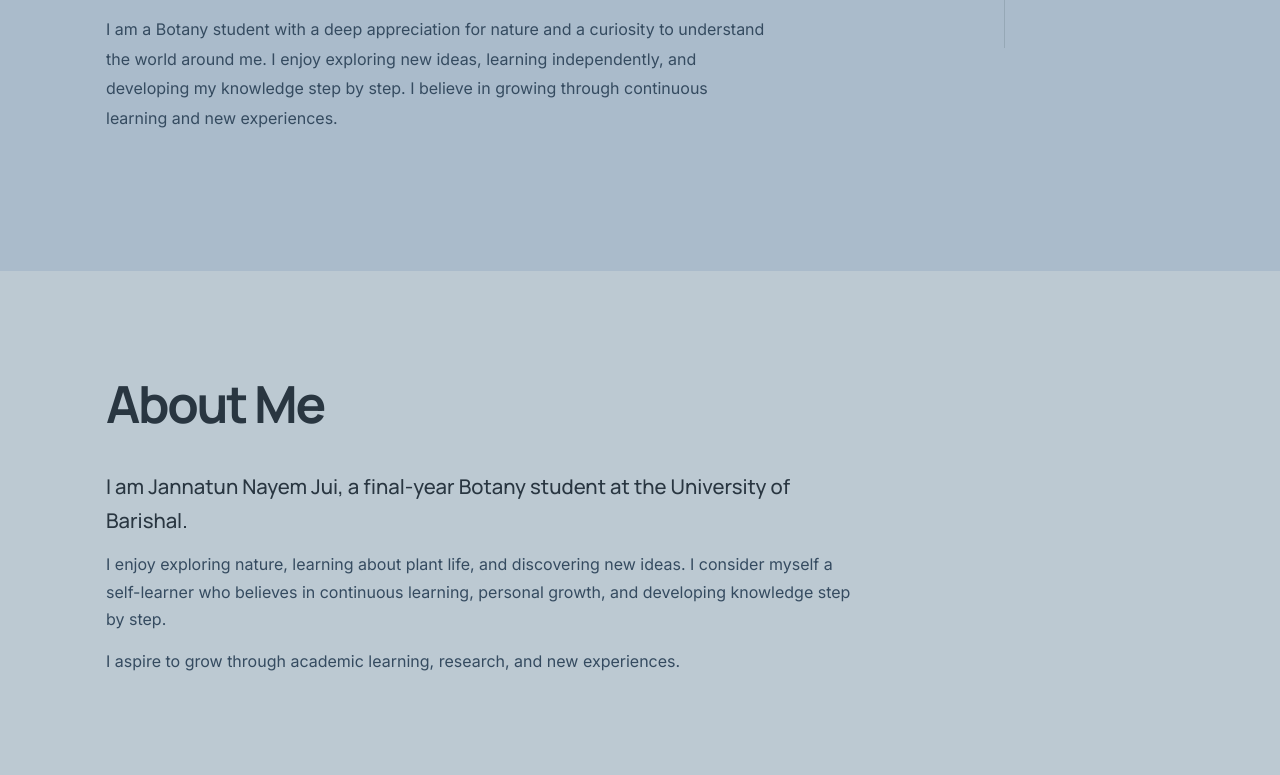
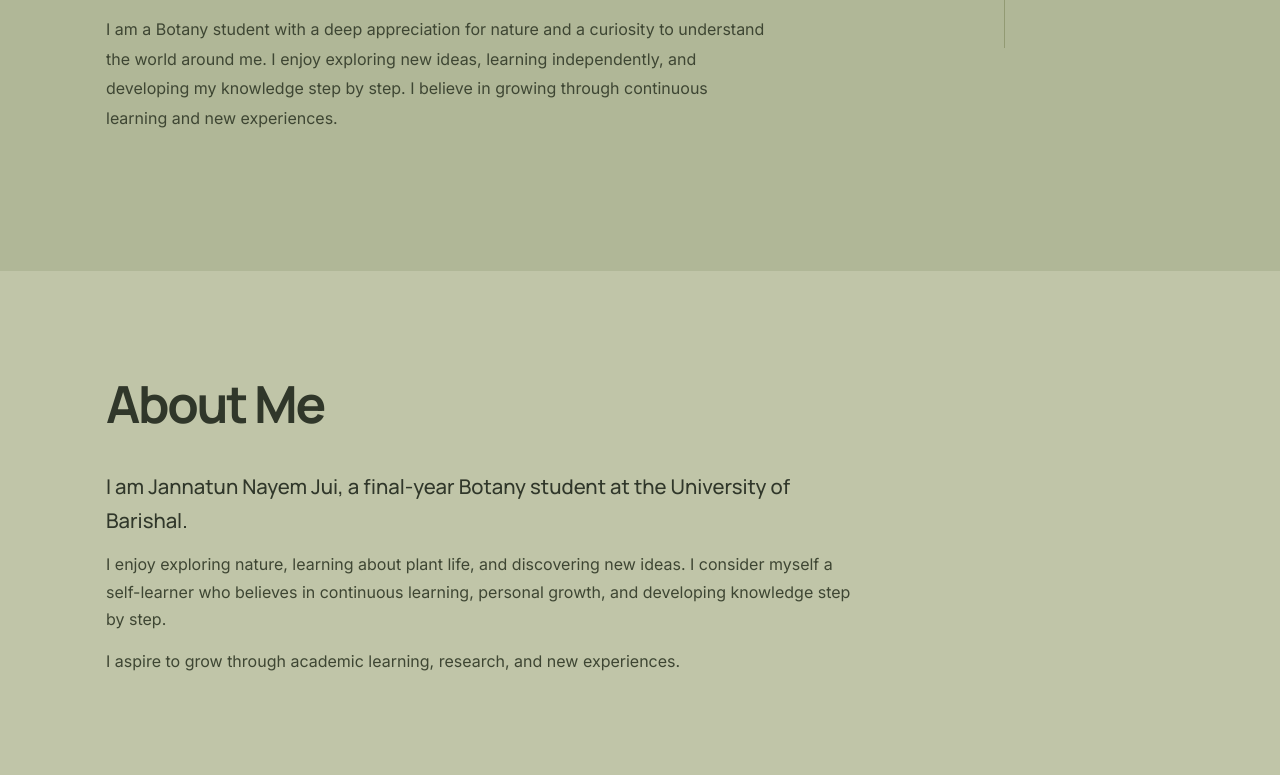
Before and after one commit to jannatunnayemjui42-del/Jui, a plain HTML site: page index.html in a window 1280 px wide. Shown: the part 495-1270 px from the top of the page. Drawn offline with Linux system fonts and the light colour scheme.

Commit message:
Update portfolio olive and moss themes
Co-authored-by: Copilot <223556219+Copilot@users.noreply.github.com>

```diff
--- a/index.html
+++ b/index.html
@@ -3,7 +3,7 @@
 <head>
   <meta charset="UTF-8">
   <meta name="viewport" content="width=device-width, initial-scale=1">
-  <meta name="theme-color" content="#AABBCB">
+  <meta name="theme-color" content="#B0B797">
   <meta name="description" content="Jannatun Nayem Jui — final-year Botany student and learner at the University of Barishal.">
   <title>Jannatun Nayem Jui | Academic &amp; Professional Portfolio</title>
   <link rel="preconnect" href="https://fonts.googleapis.com">
--- a/script.js
+++ b/script.js
@@ -32,7 +32,7 @@ themeButton.addEventListener("click", () => {
   document.documentElement.dataset.theme = nextTheme;
   themeButton.setAttribute("aria-pressed", String(nextTheme === "dark"));
   themeButton.setAttribute("aria-label", `Switch to ${isDark ? "dark" : "light"} mode`);
-  themeColor.setAttribute("content", isDark ? "#AABBCB" : "#354B60");
+  themeColor.setAttribute("content", isDark ? "#B0B797" : "#48563E");
 });
 
 const navLinks = Array.from(document.querySelectorAll(".site-nav a"));
--- a/style.css
+++ b/style.css
@@ -1,25 +1,25 @@
 :root {
   color-scheme: light;
-  --page: #AABBCB;
-  --section: #BCC9D2;
-  --surface: #E8EDF0;
-  --surface-alt: #BCC9D2;
-  --text: #293641;
-  --muted: #354B60;
-  --muted-palette: #5F6F7C;
-  --accent: #687F95;
-  --accent-text: #354B60;
-  --accent-palette: #687F95;
-  --border: #96A8B6;
-  --button: #354B60;
-  --button-text: #FFFFFF;
-  --focus: #354B60;
-  --shadow: 0 12px 30px rgba(41, 54, 65, .12);
-  --card-sage: #DDE6E1;
-  --card-olive: #E1E5D8;
-  --card-beige: #EAE3D8;
-  --card-bluegray: #DBE5EB;
-  --card-taupe: #E7E1DC;
+  --page: #B0B797;
+  --section: #C0C5A8;
+  --surface: #E5E7D8;
+  --surface-alt: #C0C5A8;
+  --text: #30372A;
+  --muted: #3E4633;
+  --muted-palette: #626951;
+  --accent: #737D50;
+  --accent-text: #3E4633;
+  --accent-palette: #737D50;
+  --border: #929A73;
+  --button: #30372A;
+  --button-text: #E5E7D8;
+  --focus: #30372A;
+  --shadow: 0 12px 30px rgba(48, 55, 42, .12);
+  --card-sage: #E5E7D8;
+  --card-olive: #E5E7D8;
+  --card-beige: #E5E7D8;
+  --card-bluegray: #E5E7D8;
+  --card-taupe: #E5E7D8;
   --heading: "Manrope", Arial, sans-serif;
   --body: "Inter", Arial, sans-serif;
   --display: "DM Serif Display", Georgia, serif;
@@ -27,26 +27,26 @@
 
 :root[data-theme="dark"] {
   color-scheme: dark;
-  --page: #354B60;
-  --section: #40576B;
-  --surface: #4B6275;
-  --surface-alt: #40576B;
-  --text: #F0F2F4;
-  --muted: #D6DEE5;
-  --muted-palette: #D0D9E0;
-  --accent: #AABBCB;
-  --accent-text: #D6DEE5;
-  --accent-palette: #AABBCB;
-  --border: #607589;
-  --button: #AABBCB;
-  --button-text: #293641;
-  --focus: #D0D9E0;
-  --shadow: 0 12px 30px rgba(17, 29, 39, .2);
-  --card-sage: #4B655F;
-  --card-olive: #586555;
-  --card-beige: #685F54;
-  --card-bluegray: #4B6275;
-  --card-taupe: #635D5A;
+  --page: #48563E;
+  --section: #56664A;
+  --surface: #647456;
+  --surface-alt: #56664A;
+  --text: #F5F5ED;
+  --muted: #F4F4EC;
+  --muted-palette: #D1D8C8;
+  --accent: #A5B48B;
+  --accent-text: #F4F4EC;
+  --accent-palette: #A5B48B;
+  --border: #758367;
+  --button: #A5B48B;
+  --button-text: #30372A;
+  --focus: #D1D8C8;
+  --shadow: 0 12px 30px rgba(23, 32, 17, .2);
+  --card-sage: #647456;
+  --card-olive: #647456;
+  --card-beige: #647456;
+  --card-bluegray: #647456;
+  --card-taupe: #647456;
 }
 
 * { box-sizing: border-box; }
```
